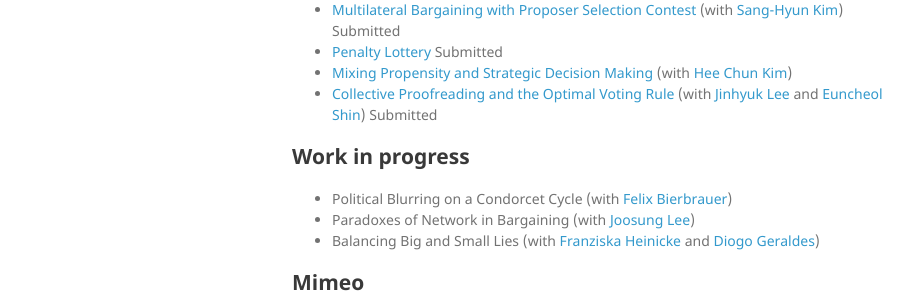
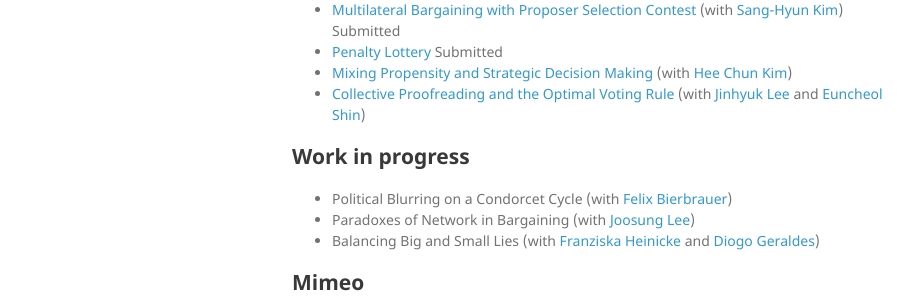
Before and after one commit to kimdukgyoo/kimdukgyoo.github.io, a Jekyll site: the page built from index.md, in a window 1280 px wide and 1321 px high. Shown: the part 768-1067 px from the top of the window, without its empty margins (178-1095 px from the left). Built offline with Jekyll 4.4.1, drawn with Linux system fonts in a browser that asks for light colours; our own code applies the rules of GitHub Pages for plain Markdown files.

Commit message:
Update index.md

```diff
--- a/index.md
+++ b/index.md
@@ -25,7 +25,7 @@
 * <a href="https://kimdukgyoo.github.io/PDFfiles/MBContest.pdf" target="_blank">Multilateral Bargaining with Proposer Selection Contest</a> (with <a href="https://sites.google.com/site/sanghyunkim46/research" target="_blank">Sang-Hyun Kim</a>) Submitted
 * <a href="https://kimdukgyoo.github.io/PDFfiles/penalty-lottery.pdf" target="_blank"> Penalty Lottery </a> Submitted
 * <a href="https://kimdukgyoo.github.io/PDFfiles/mixing-propensity-strategic.pdf" target="_blank"> Mixing Propensity and Strategic Decision Making</a> (with <a href="https://sites.google.com/site/hckim0822/home" target="_blank">Hee Chun Kim</a>)
-* <a href="https://kimdukgyoo.github.io/PDFfiles/CollectiveProofreading.pdf" target="_blank"> Collective Proofreading and the Optimal Voting Rule </a> (with <a href="https://sites.google.com/site/jinhyuk2con/" target="_blank">Jinhyuk Lee</a> and <a href="https://sites.google.com/site/euncheolshin00/" target="_blank">Euncheol Shin</a>) Submitted
+* <a href="https://kimdukgyoo.github.io/PDFfiles/CollectiveProofreading.pdf" target="_blank"> Collective Proofreading and the Optimal Voting Rule </a> (with <a href="https://sites.google.com/site/jinhyuk2con/" target="_blank">Jinhyuk Lee</a> and <a href="https://sites.google.com/site/euncheolshin00/" target="_blank">Euncheol Shin</a>)
 
 ## Work in progress
 * Political Blurring on a Condorcet Cycle (with <a href="https://www.wiso.uni-koeln.de/de/forschung/find-an-expert/experts/prof-dr-felix-bierbrauer/" target="_blank">Felix Bierbrauer</a>)
```
